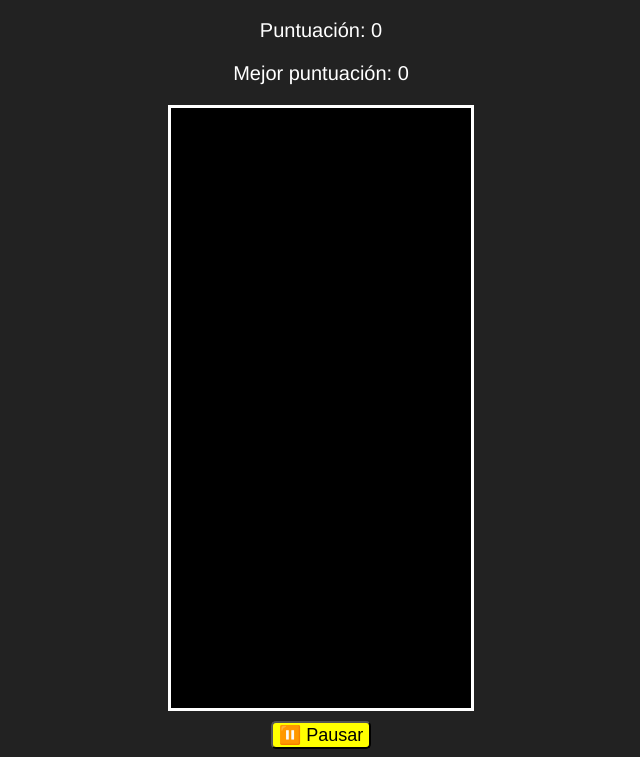
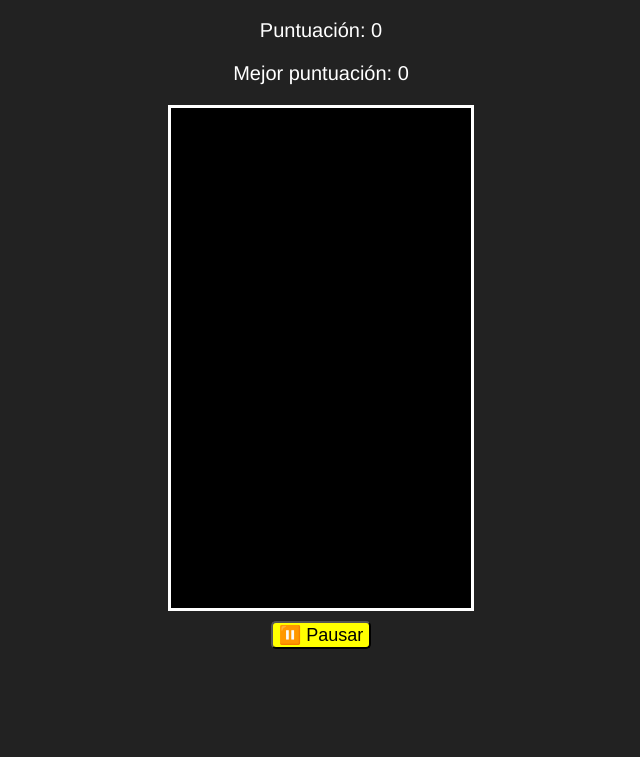
Before and after one commit to Sk4is/tetris, a plain HTML site: page index.html in a window 1280 px wide. Shown: the part 61-818 px from the top of the page, without its empty margins (319-959 px from the left). Drawn offline with nearby package versions, Linux system fonts and the light colour scheme.

Commit message:
js added

```diff
--- a/index.html
+++ b/index.html
@@ -11,9 +11,9 @@
     <h1>Tetris</h1>
     <div class="scoreContainer">
         <p>Puntuación: <span id="score">0</span></p>
-        <p>Mejor puntuación: <span id="highscore">0</span></p>
+        <p>Mejor puntuación: <span id="highScore">0</span></p>
     </div>
-    <canvas id="tetris" width="300" height="600"></canvas>
+    <canvas id="tetris" width="300" height="500"></canvas>
     <button id="pauseBtn">⏸️ Pausar</button>
     <script src="main.js"></script>
 </body>
--- a/main.js
+++ b/main.js
@@ -3,3 +3,12 @@ const ctx = canvas.getContext("2d");
 const pauseBtn = document.getElementById("pauseBtn");
 const scoreElement = document.getElementById("score");
 const highscoreElement = document.getElementById("highscore");
+
+const ROWS = 20, COLS = 10, SIZE = 30;
+let board = Array.from({ lenght: ROWS }, () => Array(COLS).fill(0));
+
+let isPaused = false;
+let gameInterval;
+let score = 0;
+let highscore = localStorage.getItem("highScore") || 0;
+highscoreElement.textContent = highscore;
```
